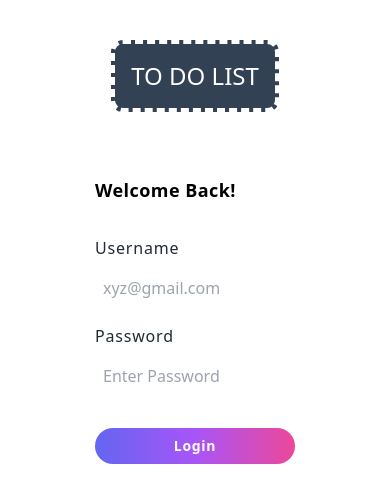
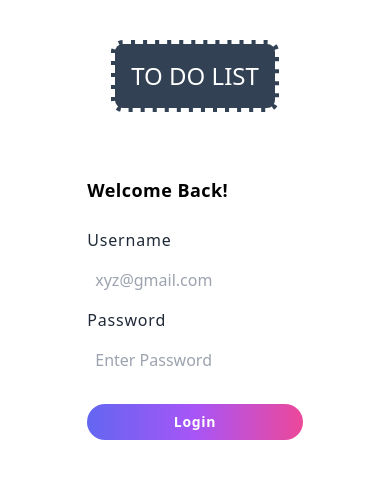
Before and after one commit to reuben-iksula/alpine-demo, a website built with Vite: page login.html in a window 390 px wide. Built offline with nearby package versions, Linux system fonts and the light colour scheme.

Commit message:
Modified the layout.

```diff
--- a/login.html
+++ b/login.html
@@ -28,8 +28,8 @@
         </div>
 
         <!-- form section -->
-        <div class="w-[80%] sm:w-[25rem] bg-white rounded-lg p-6 sm:p-10">
-          <h2 class="text-lg sm:text-3xl font-bold tracking-wide mb-8">
+        <div class="w-[85%] sm:w-[25rem] bg-white rounded-lg p-6 sm:p-10">
+          <h2 class="text-lg sm:text-3xl font-bold tracking-wide mb-6 sm:mb-8">
             Welcome Back!
           </h2>
           <form
@@ -45,9 +45,10 @@
             </label>
             <input
               type="email"
-              class="w-[90%] mt-2 mb-4 p-2 rounded-md"
+              class="w-[90%] mt-2 mb-2 sm:mb-4 p-2 rounded-md"
               placeholder="xyz@gmail.com"
               x-model="username"
+              oninvalid="setCustomValidity(' ')"
             />
             <div x-show="userError" class="-mt-2 mb-2">
               <span
@@ -62,7 +63,7 @@
             </label>
             <input
               type="password"
-              class="w-[90%] mt-2 mb-4 p-2 rounded-md"
+              class="w-[90%] mt-2 mb-2 sm:mb-4 p-2 rounded-md"
               placeholder="Enter Password"
               x-model="userpass"
             />
@@ -74,12 +75,11 @@
             </div>
             <button
               type="submit"
-              class="bg-gradient-to-r from-indigo-500 via-purple-500 to-pink-500 rounded-3xl p-2 w-full sm:w-[12rem] mt-4 text-white font-semibold text-sm sm:text-lg tracking-wider"
+              class="bg-gradient-to-r from-indigo-500 via-purple-500 to-pink-500 rounded-3xl p-2 w-full mt-4 text-white font-semibold text-sm sm:text-lg tracking-wider"
               @click="submitHandler({username, userpass})"
             >
               Login
             </button>
-            <!-- </div> -->
           </form>
         </div>
       </div>
```
